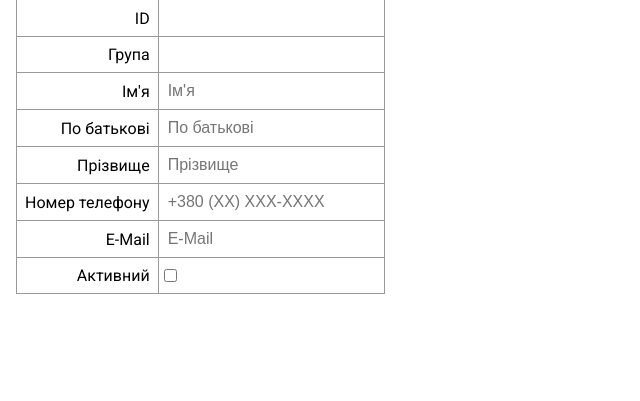
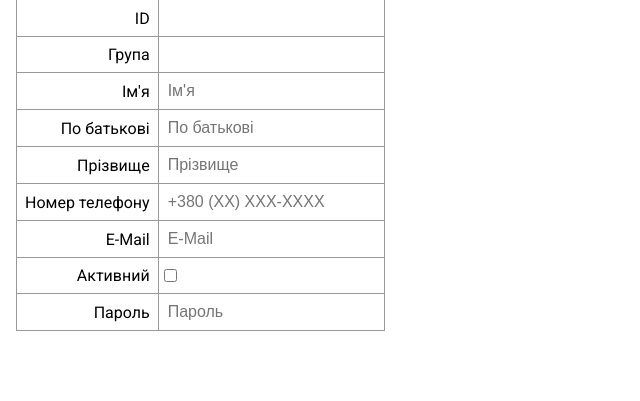
Before and after one commit to VadymHutei/ukubuka-old, a Python web app: template app/templates/acp/users/edit.html in a window 1280 px wide. Shown: the part 164-565 px from the top of the page, without its empty margins (0-640 px from the left). Run offline with Jinja, Linux system fonts and the light colour scheme; the template is opened without the code that fills it, so the values that code supplies are empty.

Commit message:
[ACP] password

```diff
--- a/app/modules/acp/helper.py
+++ b/app/modules/acp/helper.py
@@ -240,6 +240,7 @@ def validEditUserData(data):
     if 'emails' in data:
         for email in data['emails']:
             if not validEmail(email): return False
+    if 'password' in data and not validPassword(data['password']): return False
     return True
 
 def prepareEditUserData(data):
@@ -261,6 +262,10 @@ def prepareEditUserData(data):
             if email:
                 result['emails'].append(email)
     if 'is_active' in data: result['is_active'] = data['is_active']
+    if 'password' in data and data['password']:
+        salt = generateSalt()
+        result['salt'] = salt
+        result['password'] = hashPassword(data['password'], salt)
     return result
 
 def validAddUserPhoneNumberData(data):
--- a/app/templates/acp/users/add.html
+++ b/app/templates/acp/users/add.html
@@ -80,14 +80,13 @@
                         <input id="is_active_field" type="checkbox" name="is_active" checked>
                     </td>
                 </tr>
+                <tr>
                     <td class="label">
                         <label for="password_field">Пароль</label>
                     </td>
                     <td>
                         <input id="password_field" type="text" name="password" maxlength="64" placeholder="Пароль" value="111111" autocomplete="off">
                     </td>
-                <tr>
-
                 </tr>
             </tbody>
         </table>
--- a/app/templates/acp/users/edit.html
+++ b/app/templates/acp/users/edit.html
@@ -106,6 +106,14 @@
                         <input id="is_active_field" type="checkbox" name="is_active"{% if user['is_active'] == 'Y' %} checked{% endif %}>
                     </td>
                 </tr>
+                <tr>
+                    <td class="label">
+                        <label for="password_field">Пароль</label>
+                    </td>
+                    <td>
+                        <input id="password_field" type="text" name="password" maxlength="64" placeholder="Пароль" autocomplete="off">
+                    </td>
+                </tr>
             </tbody>
         </table>
     </form>
```
